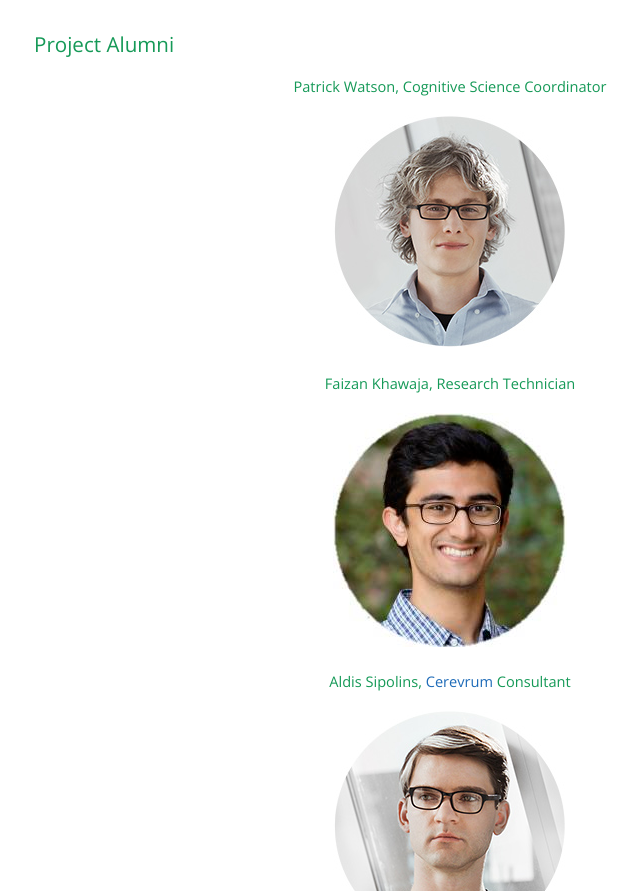
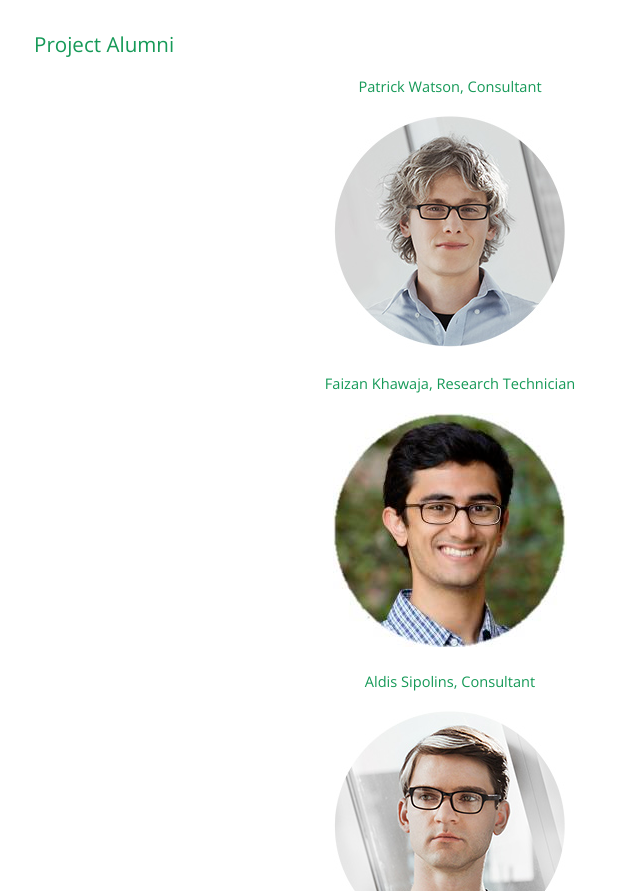
Before and after one commit to TheHolodeckProject/TheHolodeckProject.github.io, a plain HTML site: page index.html in a window 1280 px wide. Shown: the part 1313-2204 px from the top of the page, without its empty margins (190-830 px from the left). Drawn offline with nearby package versions, Linux system fonts and the light colour scheme.

Commit message:
Updated Titles

```diff
--- a/index.html
+++ b/index.html
@@ -45,7 +45,7 @@
 </div>
 <div style="display: block; margin-left: auto; margin-right: auto; text-align: center;">
 <h5>
-<a id="patrick-watson-cognitive-science-coordinator" class="anchor" href="#patrick-watson-cognitive-science-coordinator" aria-hidden="true"><span class="octicon octicon-link"></span></a>Patrick Watson, Cognitive Science Coordinator</h5>
+<a id="patrick-watson-cognitive-science-coordinator" class="anchor" href="#patrick-watson-cognitive-science-coordinator" aria-hidden="true"><span class="octicon octicon-link"></span></a>Patrick Watson, Consultant</h5>
 
 <p><img src="https://raw.githubusercontent.com/TheHolodeckProject/TheHolodeckProject.github.io/master/Images/watson.jpg" alt="Patrick Watson"></p>
 </div>
@@ -57,7 +57,7 @@
 </div>
 <div style="display: block; margin-left: auto; margin-right: auto; text-align: center;">
 <h5>
-<a id="aldis-sipolins-cerevrum-consultant" class="anchor" href="#aldis-sipolins-cerevrum-consultant" aria-hidden="true"><span class="octicon octicon-link"></span></a>Aldis Sipolins, <a href="http://cerevrum.com/">Cerevrum</a> Consultant</h5>
+<a id="aldis-sipolins-cerevrum-consultant" class="anchor" href="#aldis-sipolins-cerevrum-consultant" aria-hidden="true"><span class="octicon octicon-link"></span></a>Aldis Sipolins, Consultant</h5>
 
 <p><img src="https://raw.githubusercontent.com/TheHolodeckProject/TheHolodeckProject.github.io/master/Images/sipolins.jpg" alt="Aldis Sipolins"></p>
 </div>
```
